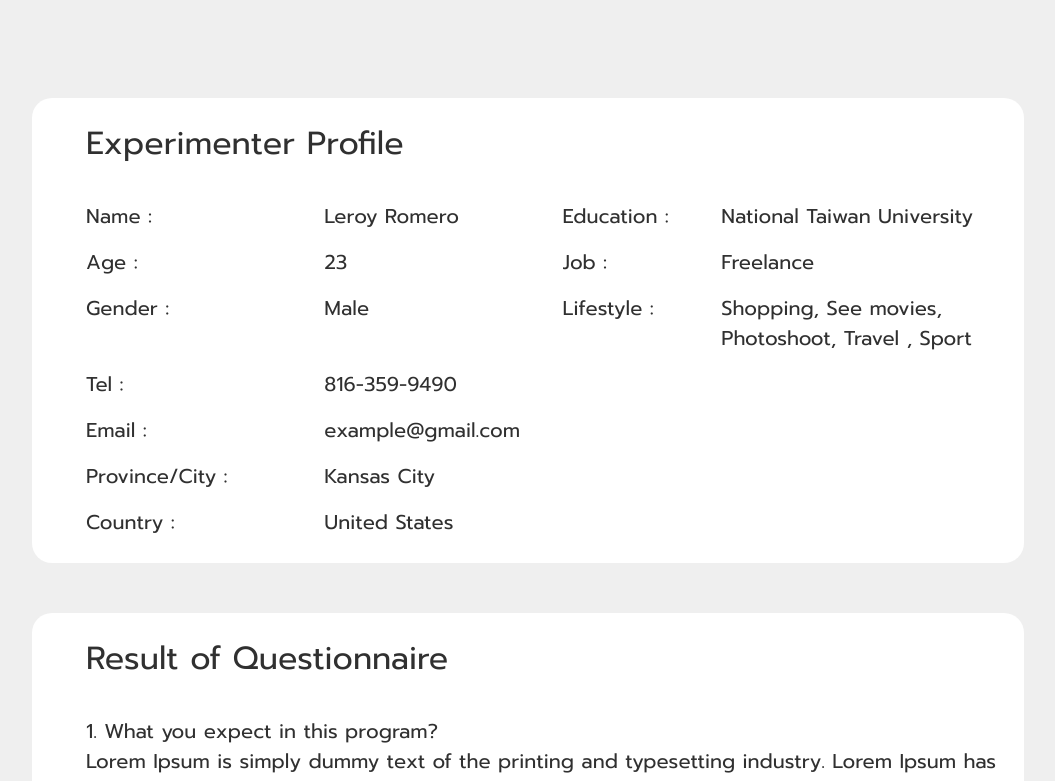
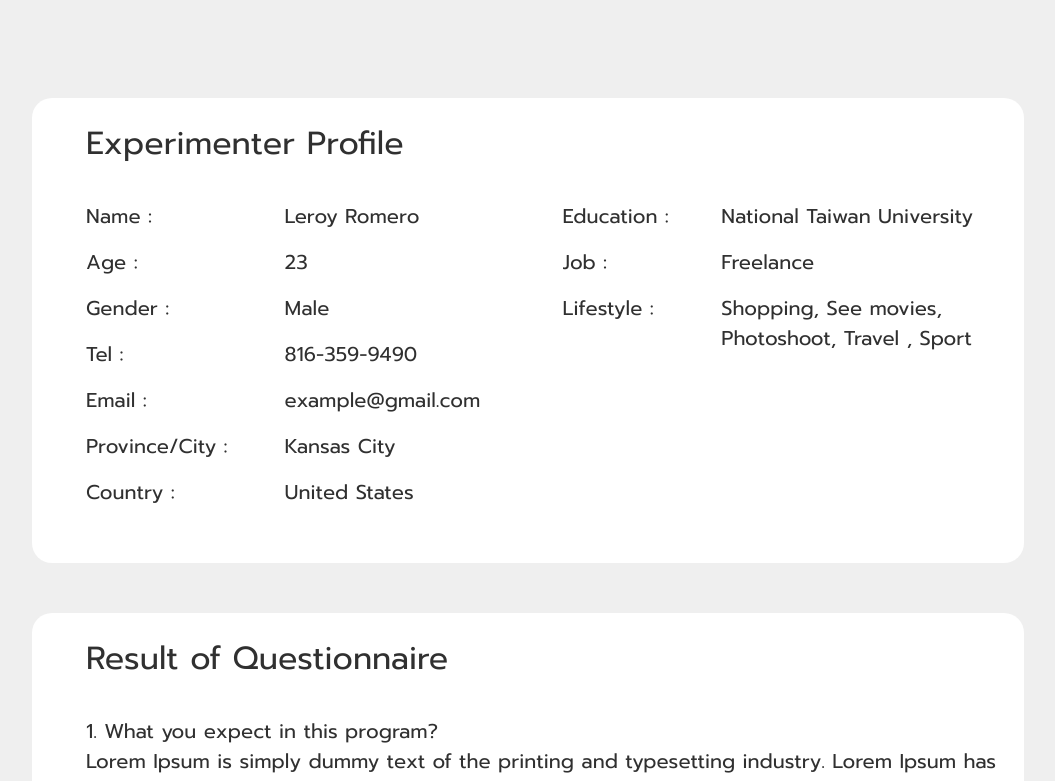
Before and after one commit to uxsearch/uxsearch_frontend, a React (Create React App) app: page /testing/VideoResult in a window 1280 px wide. Shown: the part 448-1229 px from the top of the page, without its empty margins (112-1167 px from the left). Built offline with nearby package versions, Linux system fonts and the light colour scheme; a web font is replaced by a local one.

Commit message:
[UPDATE] component Experimenter Profile

```diff
--- a/src/components/videoresult/experimenterProfile.js
+++ b/src/components/videoresult/experimenterProfile.js
@@ -7,7 +7,7 @@ class ExperProfile extends React.Component {
 	render() {
 		return (
 			<div>
-				<Container-fluid className='user'>
+				<Container-fluid>
 					<Row >
 						<Col xs={2}>
 							<img
@@ -30,84 +30,97 @@ class ExperProfile extends React.Component {
 					</Row>
 
 					<Container className='bg-experprofile'>
-						<Row>
-							<Col xs={12}>
+						<Row >
+							<Col xs={6}>
 									<h2>Experimenter Profile</h2>
 							</Col>
 						</Row>
 						<br />
 						<Row>
-							<Col xs={3}>
+							<Col xs={6}>
+								<Row>
+									<Col xs={5}>
 										<span>Name : </span>
 									</Col>
-							<Col xs={3}>
+									<Col xs={7}>
 										<p>Leroy Romero</p>
 									</Col>
-							<Col xs={2}>
+								</Row>
+								<Row>
+									<Col xs={5}>
+										<span>Age : </span>
+									</Col>
+									<Col xs={7}>
+										<p>23</p>
+									</Col>
+								</Row>
+								<Row>
+									<Col xs={5}>
+										<span>Gender : </span>
+									</Col>
+									<Col xs={7}>
+										<p>Male</p>
+									</Col>
+								</Row>
+								<Row>
+									<Col xs={5}>
+										<span>Tel : </span>
+									</Col>
+									<Col xs={7}>
+										<p>816-359-9490</p>
+									</Col>
+								</Row>
+								<Row>
+									<Col xs={5}>
+										<span>Email : </span>
+									</Col>
+									<Col xs={7}>
+										<p>example@gmail.com </p>
+									</Col>
+								</Row>
+								<Row>
+									<Col xs={5}>
+										<span>Province/City : </span>
+									</Col>
+									<Col xs={7}>
+										<p>Kansas City </p>
+									</Col>
+								</Row>
+								<Row>
+									<Col xs={5}>
+										<span>Country : </span>
+									</Col>
+									<Col xs={7}>
+										<p>United States </p>
+									</Col>
+								</Row>
+							</Col>
+
+								<Col xs={6}>
+								<Row>
+									<Col xs={4}>
 										<span>Education : </span>
 									</Col>
-							<Col xs={4}>
+									<Col xs={8}>
 										<p>National Taiwan University</p>
 									</Col>
 								</Row>
 								<Row>
-							<Col xs={3}>
-								<span>Age : </span>
-							</Col>
-							<Col xs={3}>
-								<p>23</p>
-							</Col>
-							<Col xs={2}>
+									<Col xs={4}>
 										<span>Job : </span>
 									</Col>
-							<Col xs={4}>
+									<Col xs={8}>
 										<p>Freelance</p>
 									</Col>
 								</Row>
 								<Row>
-							<Col xs={3}>
-								<span>Gender : </span>
-							</Col>
-							<Col xs={3}>
-								<p>Male</p>
-							</Col>
-							<Col xs={2}>
+									<Col xs={4}>
 										<span>Lifestyle : </span>
 									</Col>
-							<Col xs={4}>
+									<Col xs={8}>
 										<p>Shopping, See movies, Photoshoot, Travel , Sport</p>
 									</Col>
 								</Row>
-						<Row>
-							<Col xs={3}>
-								<span>Tel : </span>
-							</Col>
-							<Col xs={3}>
-								<p>816-359-9490</p>
-							</Col>
-						</Row>
-						<Row>
-							<Col xs={3}>
-								<span>Email : </span>
-							</Col>
-							<Col xs={3}>
-								<p>example@gmail.com </p>
-							</Col>
-						</Row>
-						<Row>
-							<Col xs={3}>
-								<span>Province/City : </span>
-							</Col>
-							<Col xs={3}>
-								<p>Kansas City </p>
-							</Col>
-						</Row>
-						<Row>
-							<Col xs={3}>
-								<span>Country : </span>
-							</Col>
-							<Col xs={3}>
-								<p>United States </p>
 							</Col>
 						</Row>
 					</Container>
--- a/src/components/videoresult/resultQuestionnaire.js
+++ b/src/components/videoresult/resultQuestionnaire.js
@@ -19,14 +19,14 @@ class ResultQuestion extends React.Component {
                             <span>1. What you expect in this program?</span>
                             <p> Lorem Ipsum is simply dummy text of the printing and typesetting industry.
                                     Lorem Ipsum has been the industry's standard dummy text ever since the 1500s,
-                                when an unknow printer took a galley of type and scrambled it to make a type specimen </p>
+                                when an unknow printer took a galley of type and scrambled it to make a type specimen. </p>
                         </Col>
                     </Row>
                     <Row>
                         <Col md={12}>
                             <span>2. Would you like to recommend something more?</span>
                             <p> Lorem Ipsum is simply dummy text of the printing and typesetting industry.Lorem Ipsum has been the industry's standard dummy text ever since the 1500s,
-                                when an unknow printer took a galley of type and scrambled it to make a type specimen </p>
+                                when an unknow printer took a galley of type and scrambled it to make a type specimen. </p>
                         </Col>
                     </Row>
                 </Container>
```
Lines whose indentation alone changed are shown as unchanged.
